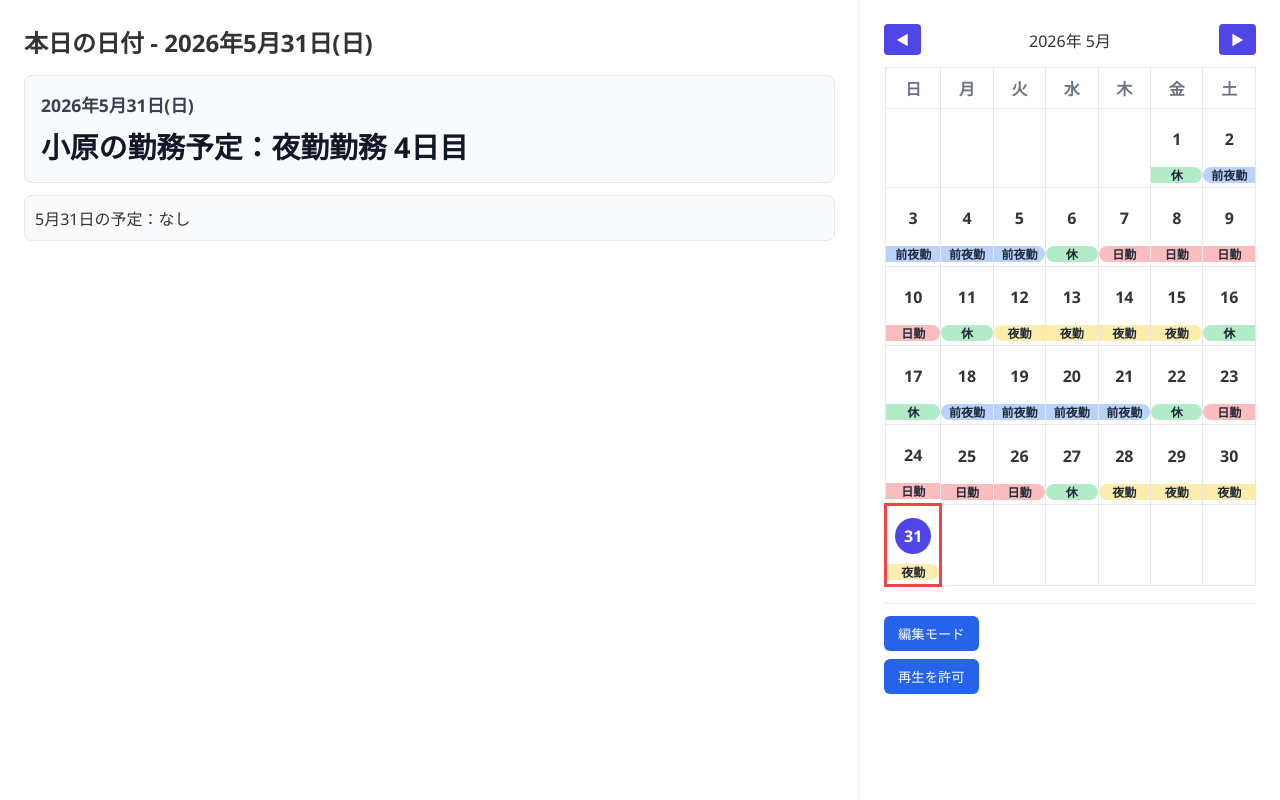
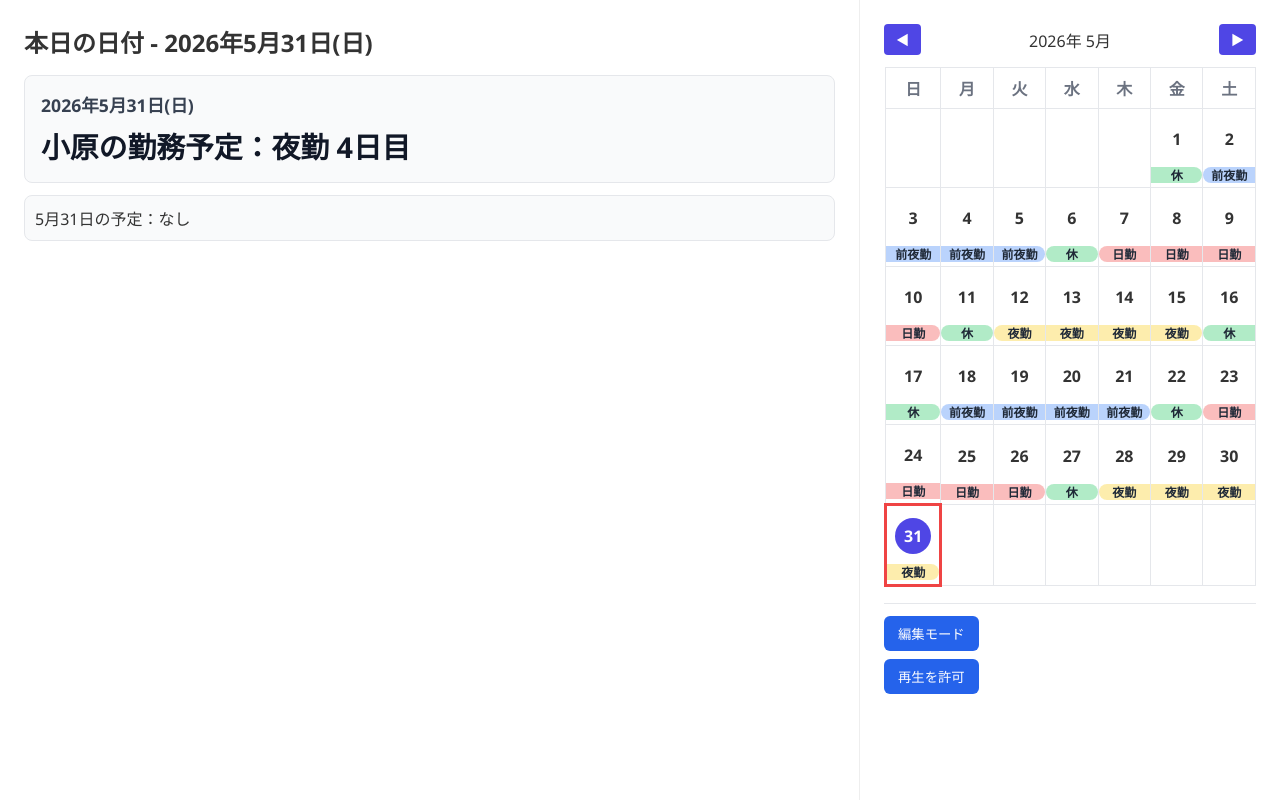
Before and after one commit to ktok651/ohapi-duel-master-cafeteria, a plain HTML site: page index.html in a window 1280 px wide. Drawn offline with Linux system fonts and the light colour scheme.

Commit message:
Update index.html

```diff
--- a/index.html
+++ b/index.html
@@ -561,9 +561,9 @@
 
     function updateDutySummary(date) {
       const info = getBandInfo(date);
-      dutyValue.textContent = info
-        ? `小原の勤務予定：${info.label}${info.label === '休' ? '' : '勤務'} ${info.day}日目`
-        : '小原の勤務予定：―';
+        dutyValue.textContent = info
+          ? `小原の勤務予定：${info.label} ${info.day}日目`
+          : '小原の勤務予定：―';
     }
 
     function updateCustomScheduleDisplay(date) {
```
